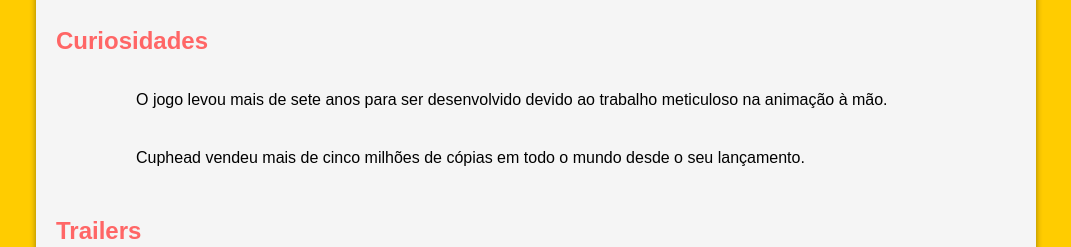
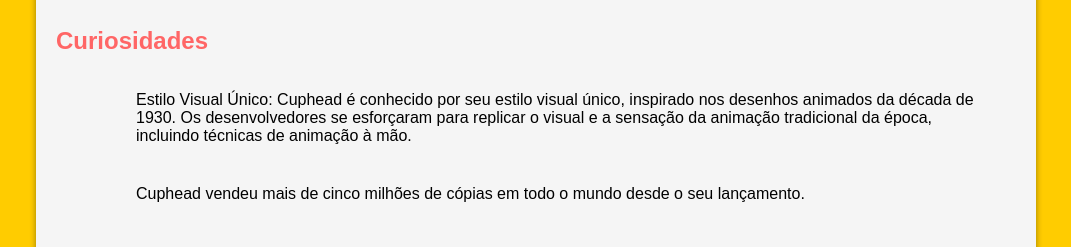
Before and after one commit to joaop-dev/site-cuphead, a plain HTML site: page index.html in a window 1280 px wide. Shown: the part 1830-2077 px from the top of the page, without its empty margins (104-1175 px from the left). Drawn offline with Linux system fonts and the light colour scheme.

Commit message:
Adicionando curiosidade

```diff
--- a/index.html
+++ b/index.html
@@ -55,8 +55,11 @@
           <h2>Curiosidades</h2>
           <ul>
             <li>
-              O jogo levou mais de sete anos para ser desenvolvido devido ao
-              trabalho meticuloso na animação à mão.
+              Estilo Visual Único: Cuphead é conhecido por seu estilo visual
+              único, inspirado nos desenhos animados da década de 1930. Os
+              desenvolvedores se esforçaram para replicar o visual e a sensação
+              da animação tradicional da época, incluindo técnicas de animação à
+              mão.
             </li>
             <li>
               Cuphead vendeu mais de cinco milhões de cópias em todo o mundo
```
